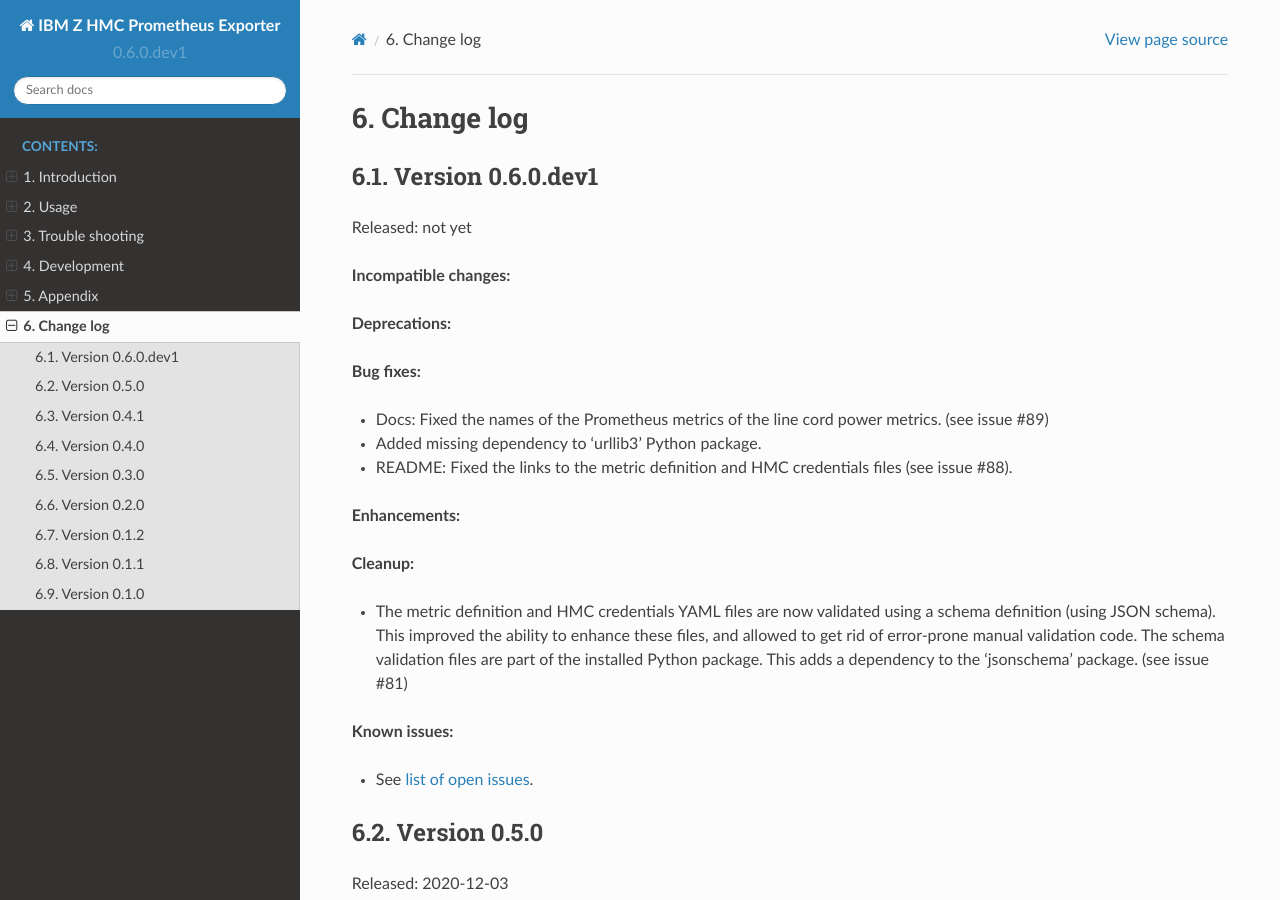
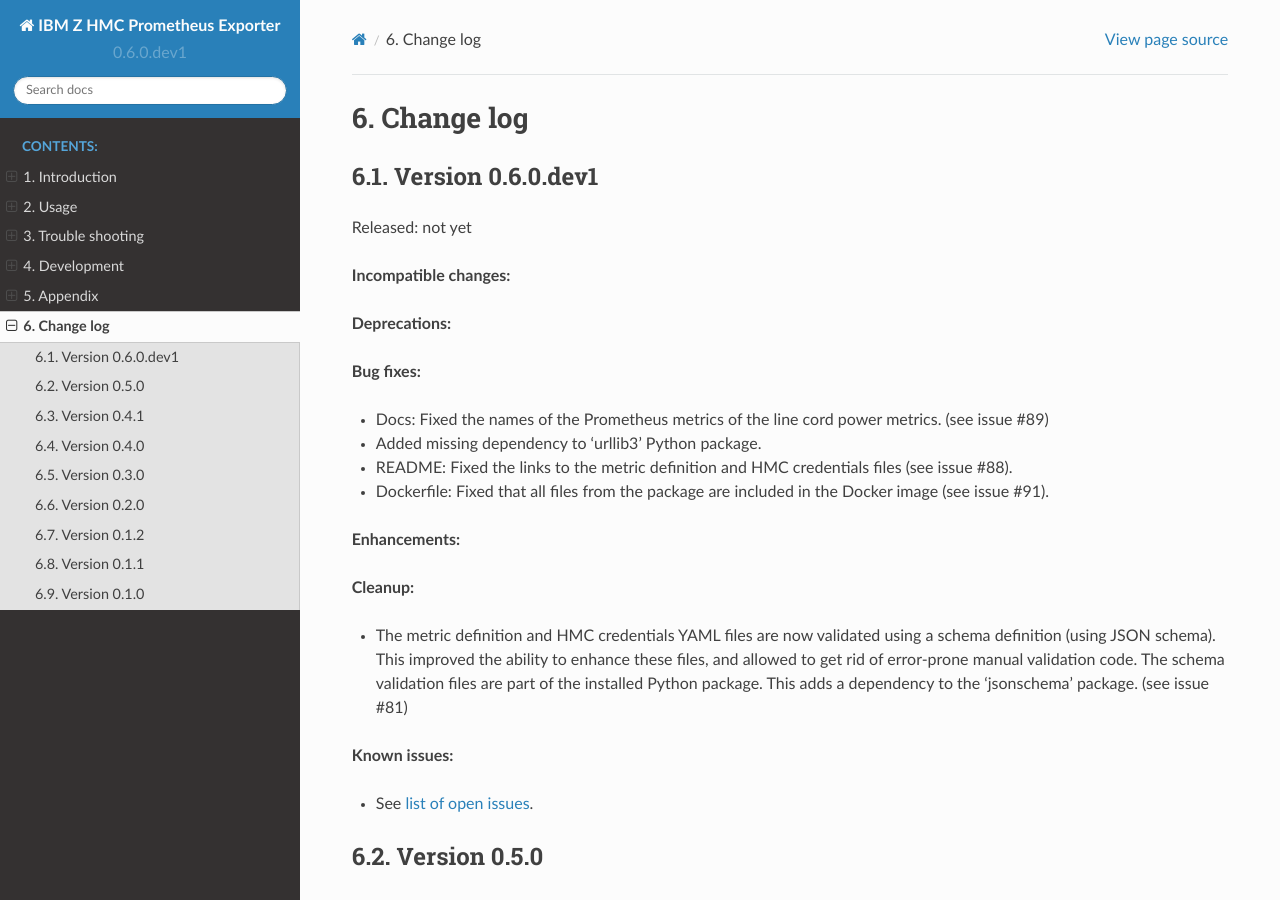
Before and after one commit to zhmcclient/zhmc-prometheus-exporter, a Sphinx documentation site: the page built from docs/changes.rst, in a window 1280 px wide and 900 px high. Built offline with Sphinx 7.4.7 and the Read the Docs theme 2.0.0, drawn with Linux system fonts in a browser that asks for light colours.

Commit message:
Dockerfile: Fixed that all files from the package are included
Signed-off-by: Andreas Maier <maiera@de.ibm.com>

```diff
--- a/docs/changes.rst
+++ b/docs/changes.rst
@@ -35,6 +35,9 @@
 
 * README: Fixed the links to the metric definition and HMC credentials files
   (see issue #88).
+
+* Dockerfile: Fixed that all files from the package are included in the Docker
+  image (see issue #91).
 
 **Enhancements:**
 
```
Also changed, not shown: 1 other file.
